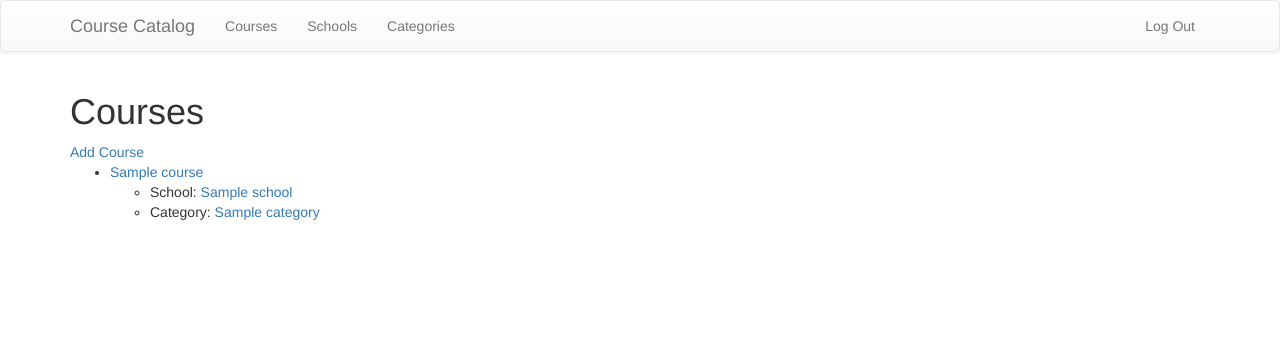
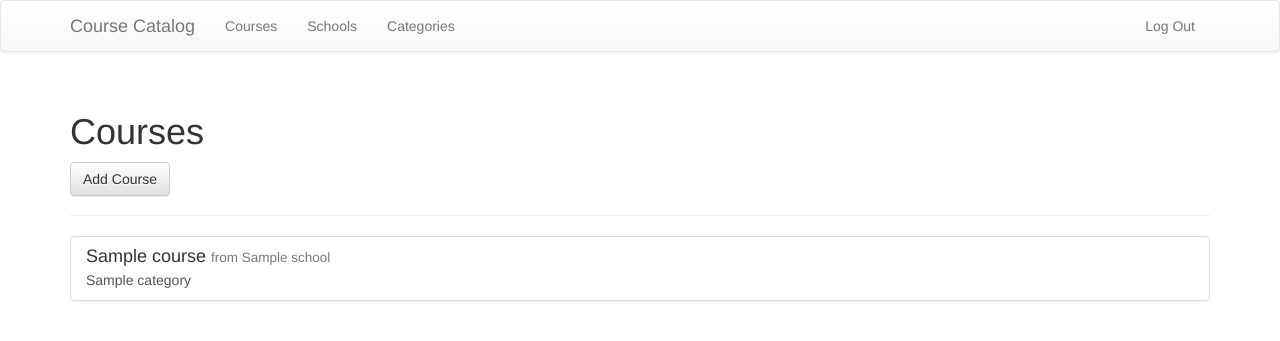
Before and after one commit to byanofsky/course_catalog, a Flask app: page /courses/ in a window 1280 px wide. Shown: the top 341 px of the page. Run offline with Flask 2, Linux system fonts and the light colour scheme; the visitor is signed in with stand-in values (Sample User, id 1); tables that the repository leaves empty hold one stand-in row (values such as "Sample post"); some libraries are stand-ins or nearby versions.

Commit message:
Update all 'view_all' item templates with bootstrap

```diff
--- a/course_catalog/course_catalog/templates/view_all_courses.html
+++ b/course_catalog/course_catalog/templates/view_all_courses.html
@@ -1,24 +1,28 @@
 {% extends "layout.html" %}
 {% block title %}Courses{% endblock %}
 {% block body %}
-<h1>Courses</h1>
-
-{% if session['user_id'] %}
-  <a href="{{ url_for('add_course') }}">Add Course</a>
-{% endif %}
+<div class="page-header">
+  <h1>Courses</h1>
+  {% if session['user_id'] %}
+    <p>
+      <a class="btn btn-default" href="{{ url_for('add_course') }}">Add Course</a>
+    </p>
+  {% endif %}
+</div>
 
 {% if courses %}
-<ul>
+<div class="list-group">
   {% for course in courses %}
-  <li>
-    <a href="{{ url_for('view_course', id=course.id) }}">{{ course.name }}</a>
-    <ul>
-      <li>School: <a href="{{ url_for('view_school', id=course.school.id) }}">{{ course.school.name }}</a></li>
-      <li>Category: <a href="{{ url_for('view_category', id=course.category.id) }}">{{ course.category.name }}</a></li>
-    </ul>
-  </li>
+    <a class="list-group-item" href="{{ url_for('view_course', id=course.id) }}">
+      <h4 class="list-group-item-heading">
+        {{ course.name }} <small>from {{ course.school.name }}</small>
+      </h4>
+      <p class="list-group-item-text">
+        {{ course.category.name }}
+      </p>
+    </a>
   {% endfor %}
-</ul>
+</div>
 {% else %}
 <p>
   No courses
```
Also changed, not shown: course_catalog/course_catalog/templates/view_all_categories.html (+14 -11 lines), course_catalog/course_catalog/templates/view_all_schools.html (+14 -11 lines).
